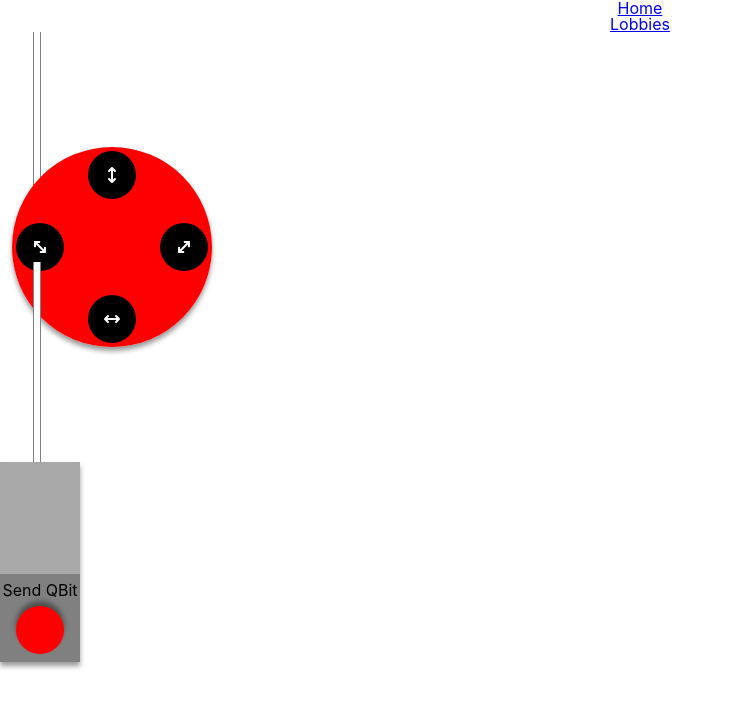
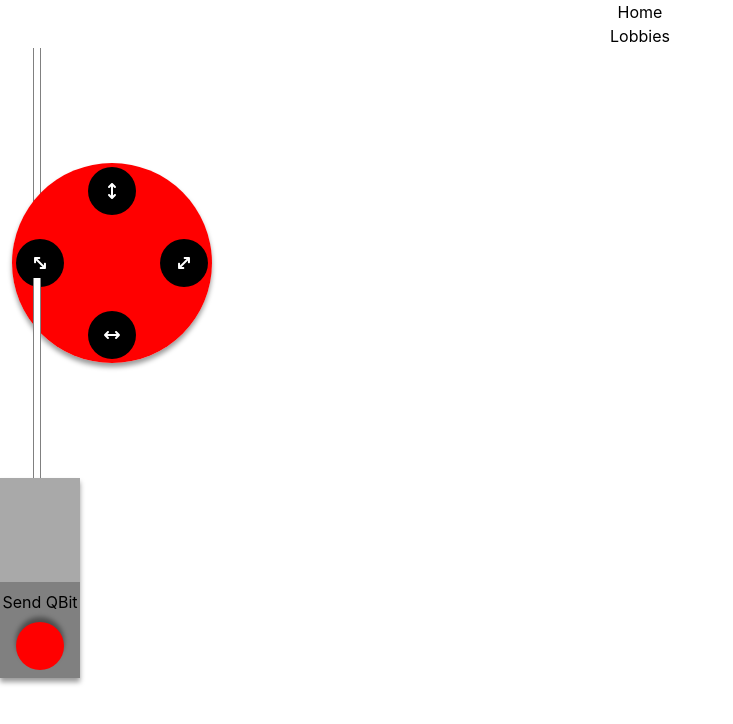
Before and after one commit to picturestone/qkd-game, a React (Create React App) app in the folder qkd-game-client/: page / in a window 1280 px wide. Shown: the top 724 px of the page, without its empty margins (0-733 px from the left). Built offline with nearby package versions, Linux system fonts and the light colour scheme.

Commit message:
Added tailwind and flowbite

```diff
--- a/qkd-game-client/package.json
+++ b/qkd-game-client/package.json
@@ -16,6 +16,7 @@
     "@types/react": "^17.0.40",
     "@types/react-dom": "^17.0.13",
     "@types/react-router-dom": "^5.3.3",
+    "flowbite": "^1.4.7",
     "react": "^17.0.2",
     "react-dom": "^17.0.2",
     "react-router-dom": "^6.3.0",
@@ -49,5 +50,10 @@
       "last 1 firefox version",
       "last 1 safari version"
     ]
+  },
+  "devDependencies": {
+    "autoprefixer": "^10.4.7",
+    "postcss": "^8.4.14",
+    "tailwindcss": "^3.0.24"
   }
 }
--- /dev/null
+++ b/qkd-game-client/postcss.config.js
@@ -0,0 +1,6 @@
+module.exports = {
+  plugins: {
+    tailwindcss: {},
+    autoprefixer: {},
+  },
+}
--- a/qkd-game-client/src/index.css
+++ b/qkd-game-client/src/index.css
@@ -1,4 +1,7 @@
 @import '../node_modules/reset-css/sass/_reset.scss';
+@tailwind base;
+@tailwind components;
+@tailwind utilities;
 
 body {
   margin: 0;
--- a/qkd-game-client/src/index.tsx
+++ b/qkd-game-client/src/index.tsx
@@ -3,6 +3,7 @@
 import './index.css';
 import { BrowserRouter } from 'react-router-dom';
 import Router from './Router';
+import 'flowbite';
 
 ReactDOM.render(
   <React.StrictMode>
--- /dev/null
+++ b/qkd-game-client/tailwind.config.js
@@ -0,0 +1,12 @@
+module.exports = {
+  content: [
+    './src/**/*.{js,jsx,ts,tsx}',
+    './node_modules/flowbite/**/*.js',
+  ],
+  theme: {
+    extend: {},
+  },
+  plugins: [
+    require('flowbite/plugin'),
+  ],
+}
```
Also changed, not shown: 1 other file (tests, documents, lock files or other folders).
